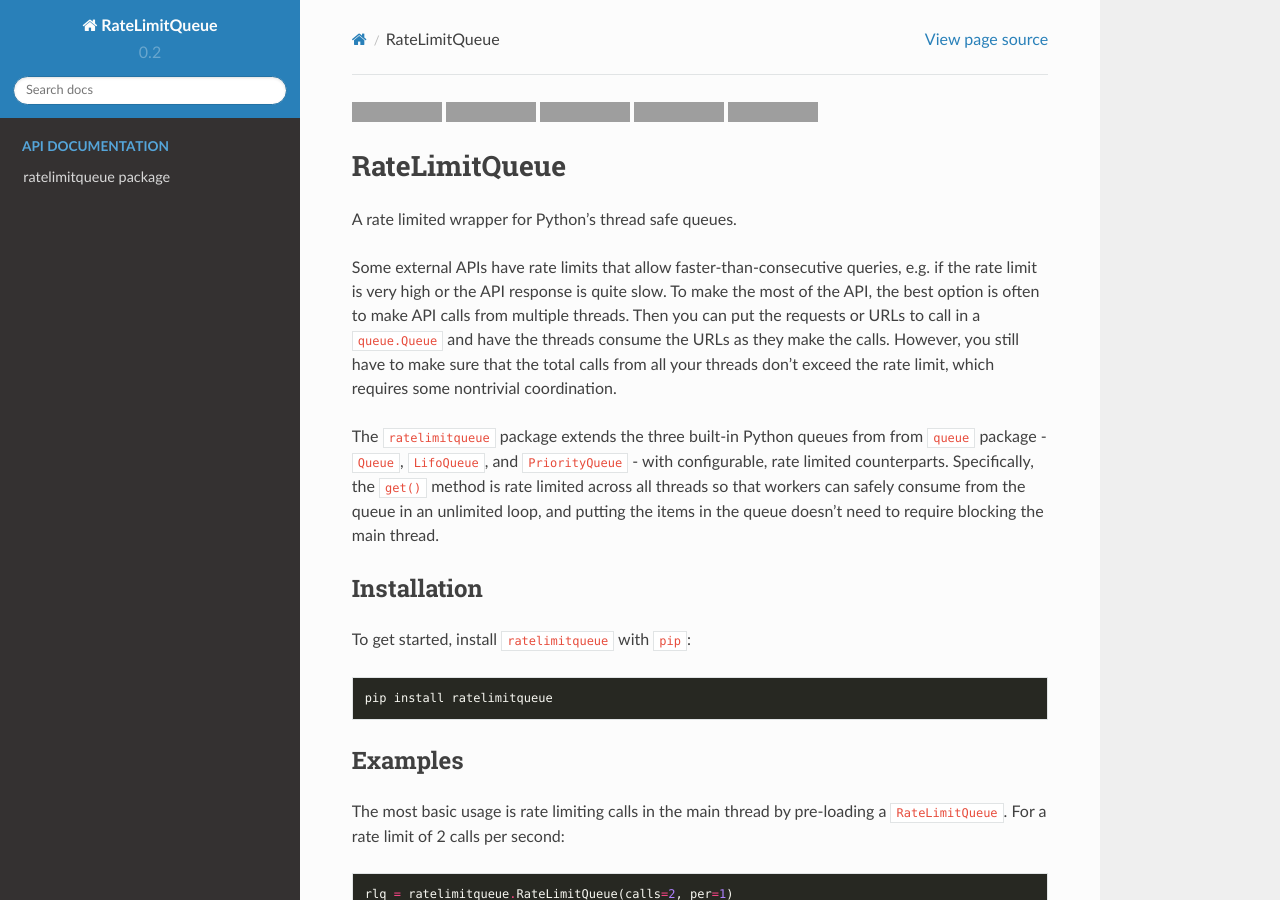
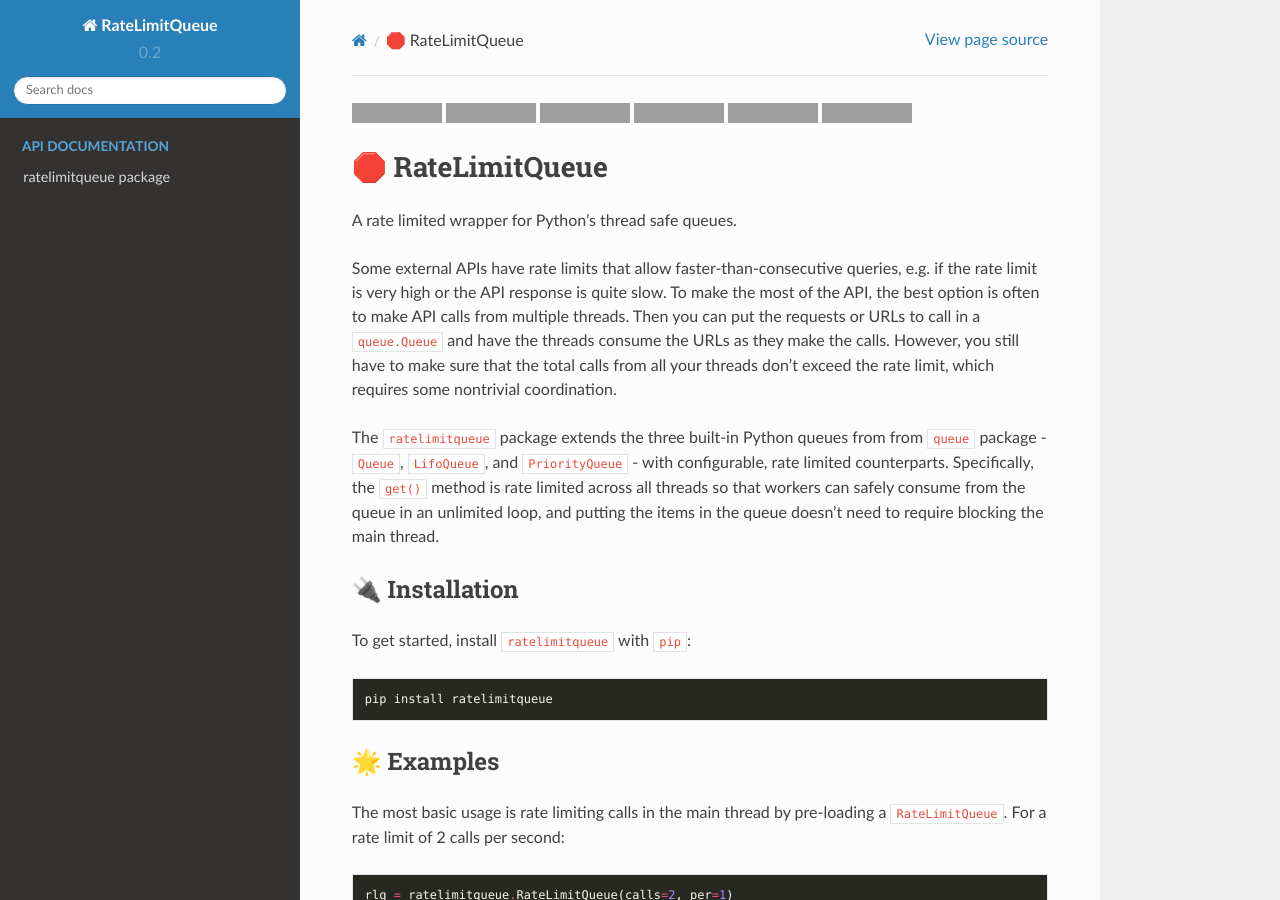
Before and after one commit to JohnPaton/ratelimitqueue, a Sphinx documentation site: the page built from docs/source/readme.rst, in a window 1280 px wide and 900 px high. Built offline with Sphinx 7.4.7 and the Read the Docs theme 2.0.0, drawn with Linux system fonts in a browser that asks for light colours; pages that are not in the unit, such as notebooks, are missing from menus; some of the changed lines change nothing that is shown; grey boxes are pictures that could not be loaded.

```diff
--- a/docs/source/readme.rst
+++ b/docs/source/readme.rst
@@ -1,8 +1,8 @@
-|PyPI version| |Build Status| |Coverage Status| |Documentation Status|
-|Code style: black|
+|PyPI version| |Downloads| |Build Status| |Coverage Status|
+|Documentation Status| |Code style: black|
 
-RateLimitQueue
-==============
+🛑 RateLimitQueue
+================
 
 A rate limited wrapper for Python’s thread safe queues.
 
@@ -23,8 +23,8 @@
 putting the items in the queue doesn’t need to require blocking the main
 thread.
 
-Installation
-------------
+🔌 Installation
+--------------
 
 To get started, install ``ratelimitqueue`` with ``pip``:
 
@@ -32,8 +32,8 @@
 
    pip install ratelimitqueue
 
-Examples
---------
+🌟 Examples
+----------
 
 The most basic usage is rate limiting calls in the main thread by
 pre-loading a ``RateLimitQueue``. For a rate limit of 2 calls per
@@ -83,7 +83,10 @@
 
 .. |PyPI version| image:: https://badge.fury.io/py/ratelimitqueue.svg
    :target: https://badge.fury.io/py/ratelimitqueue
+.. |Downloads| image:: https://pepy.tech/badge/ratelimitqueue
+   :target: https://pepy.tech/project/ratelimitqueue
 .. |Build Status| image:: https://travis-ci.com/JohnPaton/ratelimitqueue.svg?branch=master
+   :target: https://travis-ci.com/JohnPaton/ratelimitqueue
 .. |Coverage Status| image:: https://coveralls.io/repos/github/JohnPaton/ratelimitqueue/badge.svg
    :target: https://coveralls.io/github/JohnPaton/ratelimitqueue
 .. |Documentation Status| image:: https://readthedocs.org/projects/ratelimitqueue/badge/?version=latest
```
Also changed, not shown: requirements.txt (+3 -39 lines).
